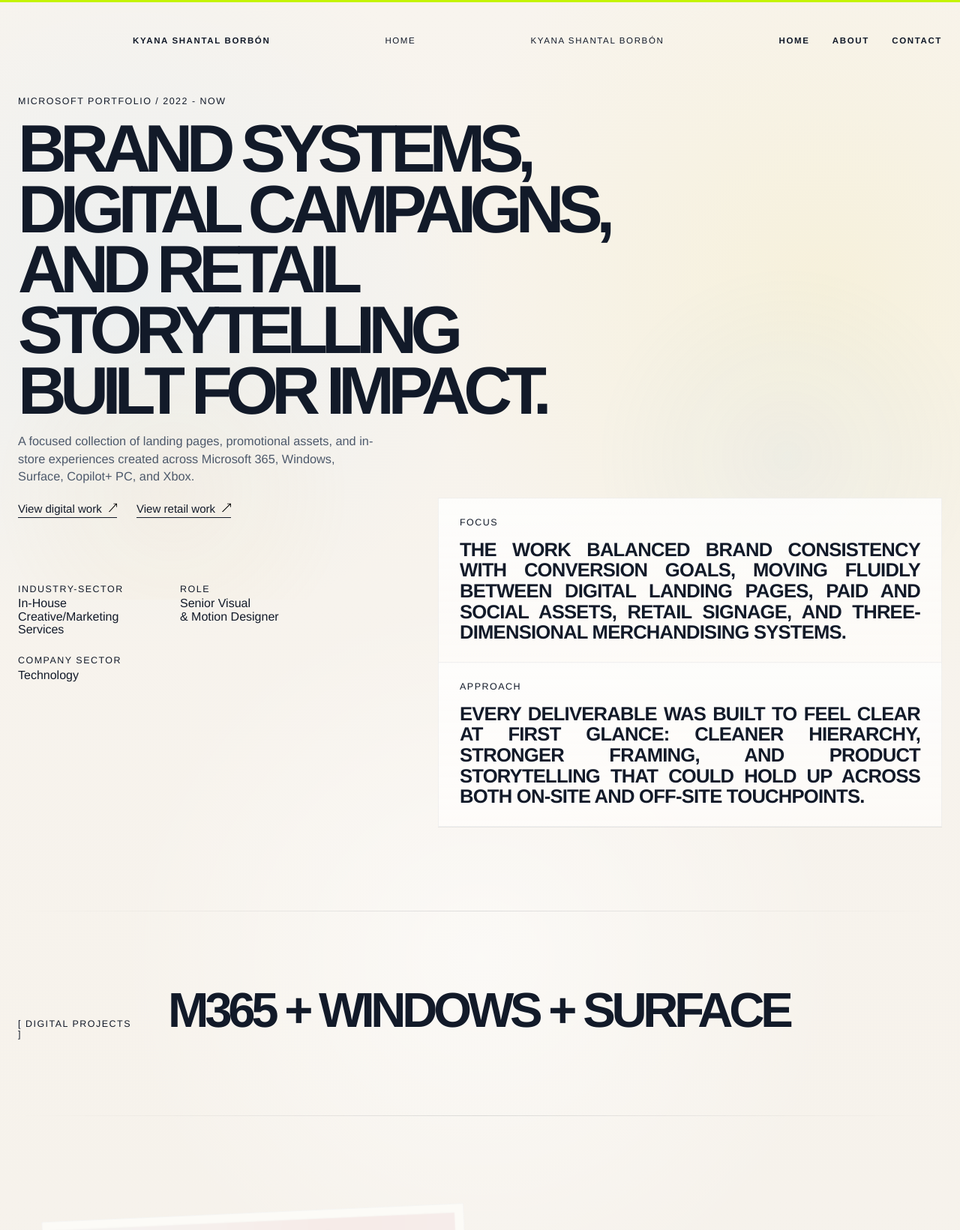
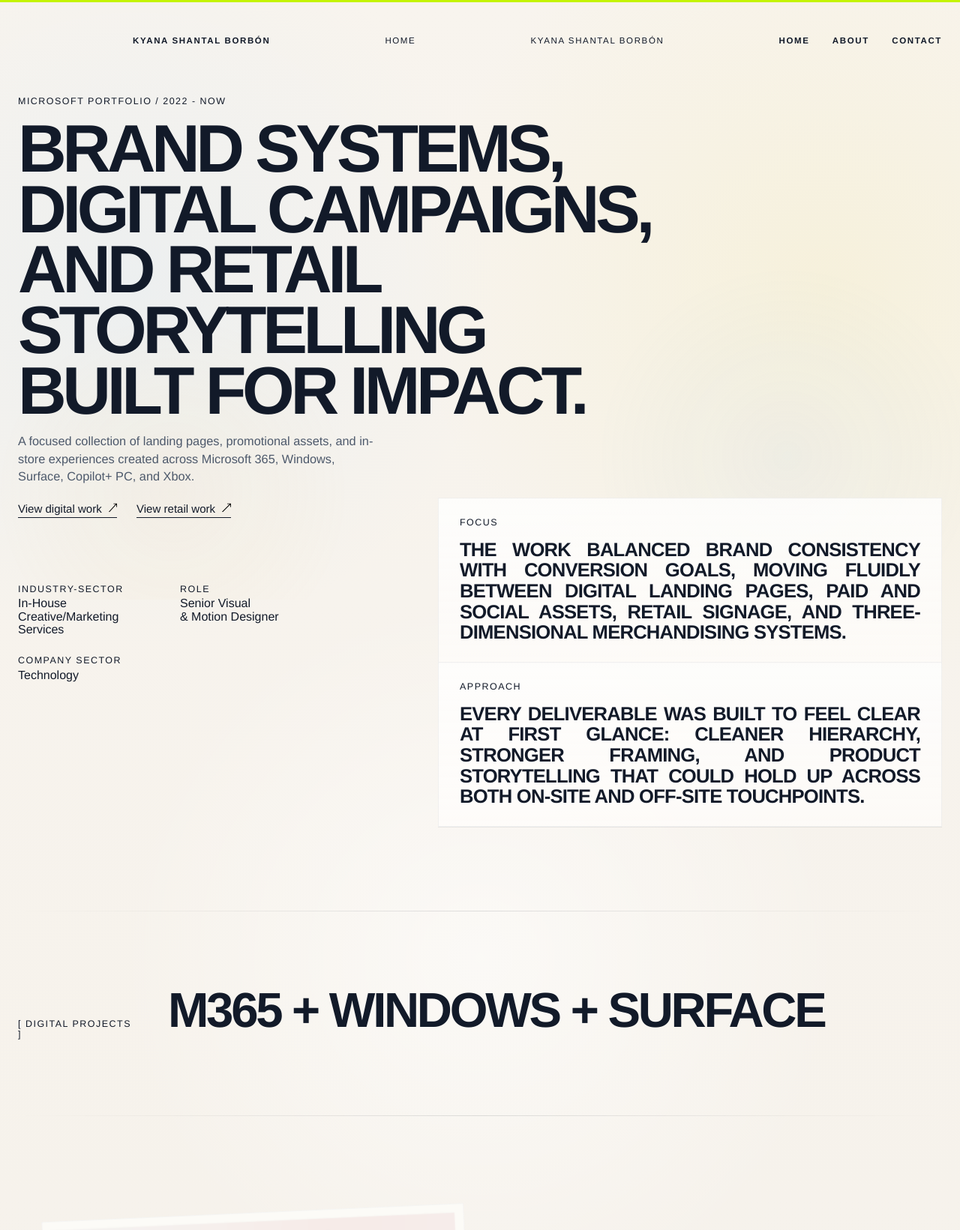
Before and after one commit to ksborbon2-ai/kyana-shantal-portfolio-2026, a website: page Microsoft Page/microsoft-landing.html in a window 1280 px wide. Shown: the top 1641 px of the page at 75% size. Drawn offline with Linux system fonts and the light colour scheme.

Commit message:
Add files via upload

```diff
--- a/Microsoft Page/microsoft-landing.css
+++ b/Microsoft Page/microsoft-landing.css
@@ -147,7 +147,7 @@ a {
   margin-top: 1rem;
   font-size: clamp(3.8rem, 7vw, 7.2rem);
   line-height: 0.9;
-  letter-spacing: -0.095em;
+  letter-spacing: -0.06em;;
   max-width: none;
   white-space: nowrap;
 }
@@ -251,7 +251,7 @@ a {
 .section-title-row h2 {
   font-size: clamp(2.7rem, 5.1vw, 5.4rem);
   line-height: 0.95;
-  letter-spacing: -0.08em;
+  letter-spacing:-0.05em;
   white-space: nowrap;
 }
 
--- a/Microsoft Page/microsoft-landing.html
+++ b/Microsoft Page/microsoft-landing.html
@@ -17,7 +17,7 @@
       <a class="brand" href="../Portfolio/index.html"><a class="brand" href="../index.html">KYANA SHANTAL BORBÓN</a>
 <a href="../index.html">HOME</a>KYANA SHANTAL BORBÓN</a>
       <nav class="site-nav" aria-label="Primary">
-        <a href="../Portfolio/index.html">HOME</a>
+        <a href="../index.html">HOME</a>
         <a href="#overview">ABOUT</a>
         <a href="#project-notes">CONTACT</a>
       </nav>
```
